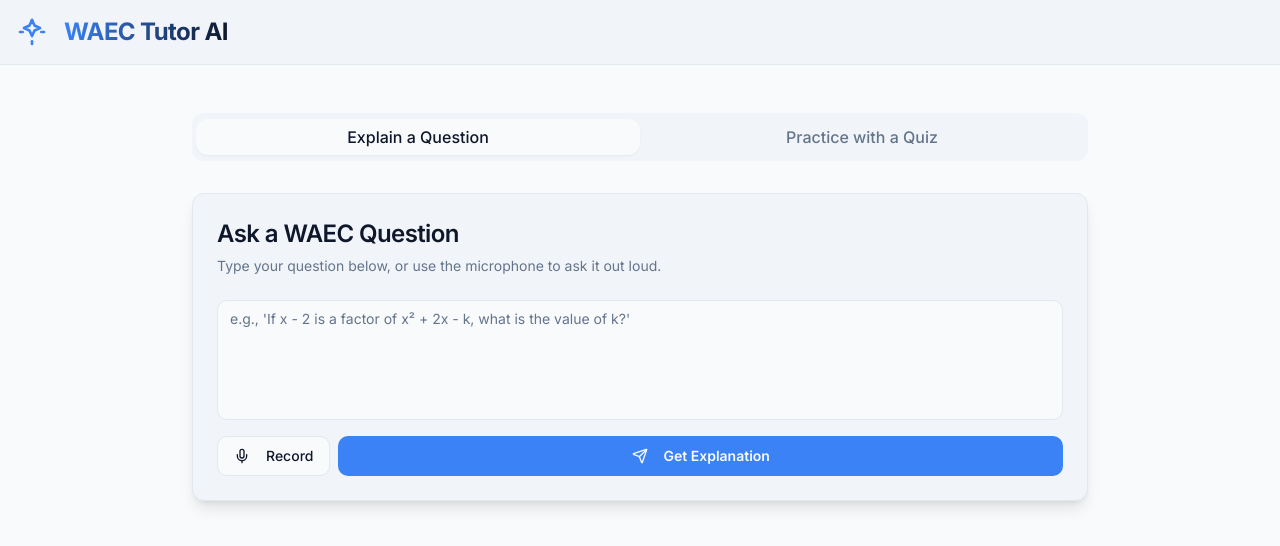
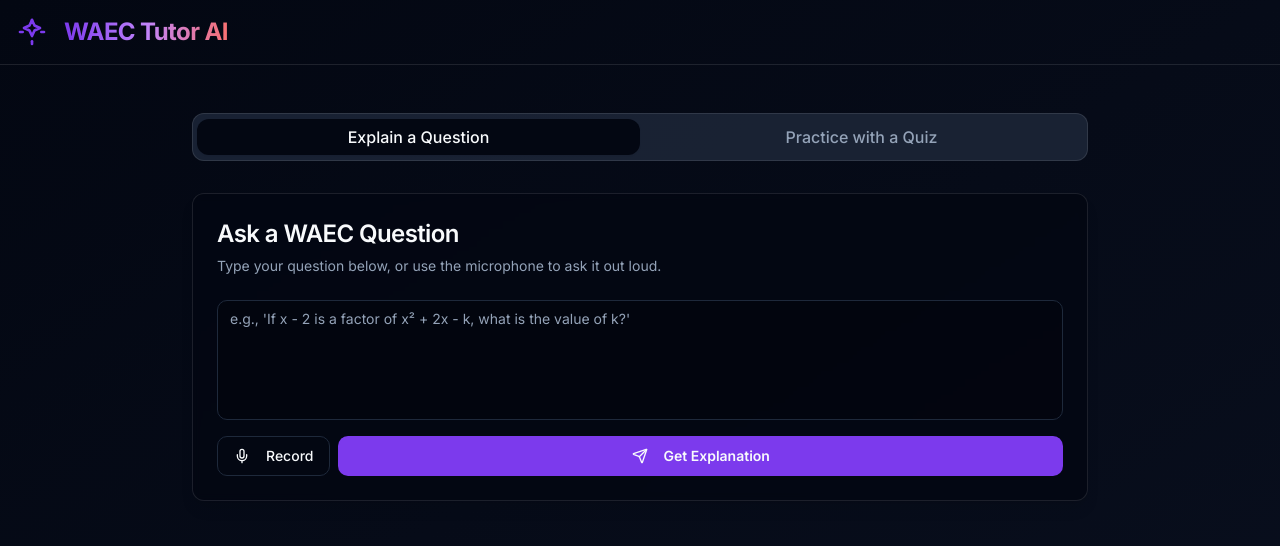
Before and after one commit to Ass-Gaye/waec-ai-tutor, a Next.js app: page / in a window 1280 px wide. Shown: the top 546 px of the page. Built offline with nearby package versions, Linux system fonts and the light colour scheme; what @genkit-ai/google-genai, genkit would draw is missing.

Commit message:
make it fancier to present in a hackathon

```diff
--- a/src/app/globals.css
+++ b/src/app/globals.css
@@ -4,13 +4,13 @@
 
 @layer base {
   :root {
-    --background: 210 40% 98%;
-    --foreground: 222.2 47.4% 11.2%;
-    --card: 210 40% 96.1%;
-    --card-foreground: 222.2 47.4% 11.2%;
-    --popover: 210 40% 98%;
-    --popover-foreground: 222.2 47.4% 11.2%;
-    --primary: 217.2 91.2% 59.8%;
+    --background: 0 0% 100%;
+    --foreground: 222.2 84% 4.9%;
+    --card: 0 0% 100%;
+    --card-foreground: 222.2 84% 4.9%;
+    --popover: 0 0% 100%;
+    --popover-foreground: 222.2 84% 4.9%;
+    --primary: 262.1 83.3% 57.8%;
     --primary-foreground: 210 40% 98%;
     --secondary: 210 40% 96.1%;
     --secondary-foreground: 222.2 47.4% 11.2%;
@@ -22,31 +22,23 @@
     --destructive-foreground: 210 40% 98%;
     --border: 214.3 31.8% 91.4%;
     --input: 214.3 31.8% 91.4%;
-    --ring: 217.2 91.2% 59.8%;
+    --ring: 262.1 83.3% 57.8%;
     --chart-1: 220 70% 50%;
     --chart-2: 160 60% 45%;
     --chart-3: 30 80% 55%;
     --chart-4: 280 65% 60%;
     --chart-5: 340 75% 55%;
     --radius: 0.75rem;
-    --sidebar-background: 210 40% 98%;
-    --sidebar-foreground: 222.2 47.4% 11.2%;
-    --sidebar-primary: 217.2 91.2% 59.8%;
-    --sidebar-primary-foreground: 210 40% 98%;
-    --sidebar-accent: 210 40% 96.1%;
-    --sidebar-accent-foreground: 222.2 47.4% 11.2%;
-    --sidebar-border: 214.3 31.8% 91.4%;
-    --sidebar-ring: 217.2 91.2% 59.8%;
   }
 
   .dark {
-    --background: 222.2 47.4% 11.2%;
+    --background: 224 71.4% 4.1%;
     --foreground: 210 40% 98%;
-    --card: 222.2 47.4% 11.2%;
+    --card: 224 71.4% 4.1%;
     --card-foreground: 210 40% 98%;
-    --popover: 222.2 47.4% 11.2%;
+    --popover: 224 71.4% 4.1%;
     --popover-foreground: 210 40% 98%;
-    --primary: 217.2 91.2% 59.8%;
+    --primary: 262.1 83.3% 57.8%;
     --primary-foreground: 210 40% 98%;
     --secondary: 217.2 32.6% 17.5%;
     --secondary-foreground: 210 40% 98%;
@@ -58,20 +50,12 @@
     --destructive-foreground: 210 40% 98%;
     --border: 217.2 32.6% 17.5%;
     --input: 217.2 32.6% 17.5%;
-    --ring: 217.2 91.2% 59.8%;
+    --ring: 262.1 83.3% 57.8%;
     --chart-1: 12 76% 61%;
     --chart-2: 173 58% 39%;
     --chart-3: 197 37% 24%;
     --chart-4: 43 74% 66%;
     --chart-5: 27 87% 67%;
-    --sidebar-background: 222.2 47.4% 11.2%;
-    --sidebar-foreground: 210 40% 98%;
-    --sidebar-primary: 217.2 91.2% 59.8%;
-    --sidebar-primary-foreground: 210 40% 98%;
-    --sidebar-accent: 217.2 32.6% 17.5%;
-    --sidebar-accent-foreground: 210 40% 98%;
-    --sidebar-border: 217.2 32.6% 17.5%;
-    --sidebar-ring: 217.2 91.2% 59.8%;
   }
 }
 
--- a/src/app/layout.tsx
+++ b/src/app/layout.tsx
@@ -16,13 +16,13 @@
   children: React.ReactNode;
 }>) {
   return (
-    <html lang="en" suppressHydrationWarning>
+    <html lang="en" className="dark" suppressHydrationWarning>
       <head>
         <link rel="preconnect" href="https://fonts.googleapis.com" />
         <link rel="preconnect" href="https://fonts.gstatic.com" crossOrigin="anonymous" />
         <link href="https://fonts.googleapis.com/css2?family=Inter:wght@400;500;600;700;800&family=Source+Code+Pro:wght@400;600&display=swap" rel="stylesheet" />
       </head>
-      <body className={`font-sans antialiased ${inter.variable}`}>
+      <body className={`font-sans antialiased ${inter.variable} bg-gradient-to-br from-background to-slate-900/50`}>
         {children}
         <Toaster />
       </body>
--- a/src/app/page.tsx
+++ b/src/app/page.tsx
@@ -7,12 +7,12 @@
 
 export default function Home() {
   return (
-    <div className="flex flex-col min-h-screen bg-background text-foreground">
+    <div className="flex flex-col min-h-screen text-foreground">
       <Header />
       <main className="flex-grow container mx-auto px-4 py-6 md:py-12">
         <div className="max-w-4xl mx-auto">
           <Tabs defaultValue="explainer" className="w-full">
-            <TabsList className="grid w-full grid-cols-2 bg-muted rounded-xl h-12">
+            <TabsList className="grid w-full grid-cols-2 bg-muted/80 rounded-xl h-12 border border-white/10">
               <TabsTrigger value="explainer" className="text-base rounded-lg">Explain a Question</TabsTrigger>
               <TabsTrigger value="quiz" className="text-base rounded-lg">Practice with a Quiz</TabsTrigger>
             </TabsList>
--- a/src/components/explanation-display.tsx
+++ b/src/components/explanation-display.tsx
@@ -64,7 +64,7 @@
   }, []);
 
   return (
-    <Card className="mt-6 animate-in fade-in-50 duration-500">
+    <Card className="mt-6 animate-in fade-in-50 duration-500 bg-card/80 border-white/10 backdrop-blur-sm">
       <CardHeader>
         <CardTitle className="text-xl">Here's the explanation</CardTitle>
       </CardHeader>
@@ -75,7 +75,7 @@
             <AlertDescription>{error}</AlertDescription>
           </Alert>
         )}
-        <div className="prose prose-sm sm:prose-base max-w-none">
+        <div className="prose prose-sm sm:prose-base max-w-none prose-invert prose-p:text-foreground/80 prose-strong:text-foreground">
           <MarkdownRenderer text={currentExplanation} />
         </div>
       </CardContent>
--- a/src/components/header.tsx
+++ b/src/components/header.tsx
@@ -2,10 +2,10 @@
 
 export function Header() {
   return (
-    <header className="border-b bg-card">
+    <header className="border-b border-white/10 bg-transparent">
       <div className="container mx-auto px-4 py-4 flex items-center gap-4">
         <Icons.logo className="h-8 w-8 text-primary" />
-        <h1 className="text-xl md:text-2xl font-bold tracking-tight bg-gradient-to-r from-primary to-accent-foreground text-transparent bg-clip-text">
+        <h1 className="text-xl md:text-2xl font-bold tracking-tight bg-gradient-to-r from-primary via-purple-400 to-red-400 text-transparent bg-clip-text">
           WAEC Tutor AI
         </h1>
       </div>
--- a/src/components/question-explainer.tsx
+++ b/src/components/question-explainer.tsx
@@ -3,7 +3,7 @@
 import { getExplanation, getTranscription } from '@/app/actions';
 import type { Explanation } from '@/lib/types';
 import { zodResolver } from '@hookform/resolvers/zod';
-import { AlertCircle, LoaderCircle, Mic, Send, StopCircle, Sparkles } from 'lucide-react';
+import { AlertCircle, LoaderCircle, Mic, Send, StopCircle } from 'lucide-react';
 import { useState, useTransition, useRef } from 'react';
 import { useForm } from 'react-hook-form';
 import { z } from 'zod';
@@ -56,7 +56,7 @@
   const handleStartRecording = async () => {
     try {
       const stream = await navigator.mediaDevices.getUserMedia({ audio: true });
-      mediaRecorderRef.current = new MediaRecorder(stream);
+      mediaRecorderRef.current = new MediaRecorder(stream, { mimeType: 'audio/webm' });
       audioChunksRef.current = [];
 
       mediaRecorderRef.current.addEventListener('dataavailable', (event) => {
@@ -115,12 +115,12 @@
   const isProcessingAudio = isRecording || isTranscribing;
 
   return (
-    <Card className="shadow-lg">
+    <Card className="shadow-lg bg-card/80 border border-white/10 backdrop-blur-sm">
       <CardHeader>
         <CardTitle className="flex items-center gap-2 text-xl md:text-2xl">
           Ask a WAEC Question
         </CardTitle>
-        <CardDescription className="text-sm">
+        <CardDescription className="text-sm text-muted-foreground">
           Type your question below, or use the microphone to ask it out loud.
         </CardDescription>
       </CardHeader>
@@ -135,7 +135,7 @@
                   <FormControl>
                     <Textarea
                       placeholder="e.g., 'If x - 2 is a factor of x² + 2x - k, what is the value of k?'"
-                      className="resize-none min-h-[120px] text-base"
+                      className="resize-none min-h-[120px] text-base bg-transparent/20"
                       {...field}
                     />
                   </FormControl>
@@ -175,7 +175,7 @@
         </Form>
 
         {isPending && (
-          <div className="mt-6 flex flex-col items-center justify-center gap-4 text-center p-8 border-2 border-dashed rounded-lg bg-muted/50">
+          <div className="mt-6 flex flex-col items-center justify-center gap-4 text-center p-8 border-2 border-dashed border-white/20 rounded-lg bg-muted/50">
             <LoaderCircle className="h-10 w-10 animate-spin text-primary" />
             <p className="font-medium text-lg">Our AI Tutor is thinking...</p>
             <p className="text-muted-foreground">Please wait a moment while we prepare your explanation.</p>
--- a/src/components/quiz-generator.tsx
+++ b/src/components/quiz-generator.tsx
@@ -4,7 +4,7 @@
 import type { Quiz, QuizPerformance } from '@/lib/types';
 import { zodResolver } from '@hookform/resolvers/zod';
 import { AlertCircle, BookCopy, LoaderCircle } from 'lucide-react';
-import { useState, useTransition, useMemo } from 'react';
+import { useState, useTransition } from 'react';
 import { useForm } from 'react-hook-form';
 import { z } from 'zod';
 import { Alert, AlertDescription, AlertTitle } from './ui/alert';
@@ -69,7 +69,7 @@
 
   return (
     <div className="space-y-6">
-      <Card>
+      <Card className="shadow-lg bg-card/80 border border-white/10 backdrop-blur-sm">
         <CardHeader>
           <CardTitle className="flex items-center gap-2 text-xl md:text-2xl">
             <BookCopy className="text-primary" />
@@ -91,7 +91,7 @@
                       <FormLabel>Subject</FormLabel>
                       <Select onValueChange={field.onChange} defaultValue={field.value}>
                         <FormControl>
-                          <SelectTrigger>
+                          <SelectTrigger className="bg-transparent/20">
                             <SelectValue placeholder="Select a subject..." />
                           </SelectTrigger>
                         </FormControl>
@@ -117,7 +117,7 @@
                     <FormItem>
                       <FormLabel>Number of Questions</FormLabel>
                       <FormControl>
-                        <Input type="number" min="1" max="10" {...field} />
+                        <Input type="number" min="1" max="10" {...field} className="bg-transparent/20"/>
                       </FormControl>
                       <FormMessage />
                     </FormItem>
@@ -134,7 +134,7 @@
       </Card>
 
       {isPending && (
-        <div className="mt-6 flex flex-col items-center justify-center gap-4 text-center p-8 border-2 border-dashed rounded-lg">
+        <div className="mt-6 flex flex-col items-center justify-center gap-4 text-center p-8 border-2 border-dashed border-white/20 rounded-lg">
             <LoaderCircle className="h-10 w-10 animate-spin text-primary" />
             <p className="font-medium text-lg">Generating your quiz...</p>
             <p className="text-muted-foreground">This might take a few seconds. Good luck!</p>
--- a/src/components/ui/card.tsx
+++ b/src/components/ui/card.tsx
@@ -9,7 +9,7 @@
   <div
     ref={ref}
     className={cn(
-      "rounded-lg border bg-card text-card-foreground shadow-sm",
+      "rounded-xl border bg-card text-card-foreground shadow-sm",
       className
     )}
     {...props}
@@ -45,10 +45,10 @@
 CardTitle.displayName = "CardTitle"
 
 const CardDescription = React.forwardRef<
-  HTMLDivElement,
-  React.HTMLAttributes<HTMLDivElement>
+  HTMLParagraphElement,
+  React.HTMLAttributes<HTMLParagraphElement>
 >(({ className, ...props }, ref) => (
-  <div
+  <p
     ref={ref}
     className={cn("text-sm text-muted-foreground", className)}
     {...props}
```
Also changed, not shown: src/components/performance-dashboard.tsx (+5 -5 lines), src/components/quiz-taker.tsx (+13 -10 lines).
